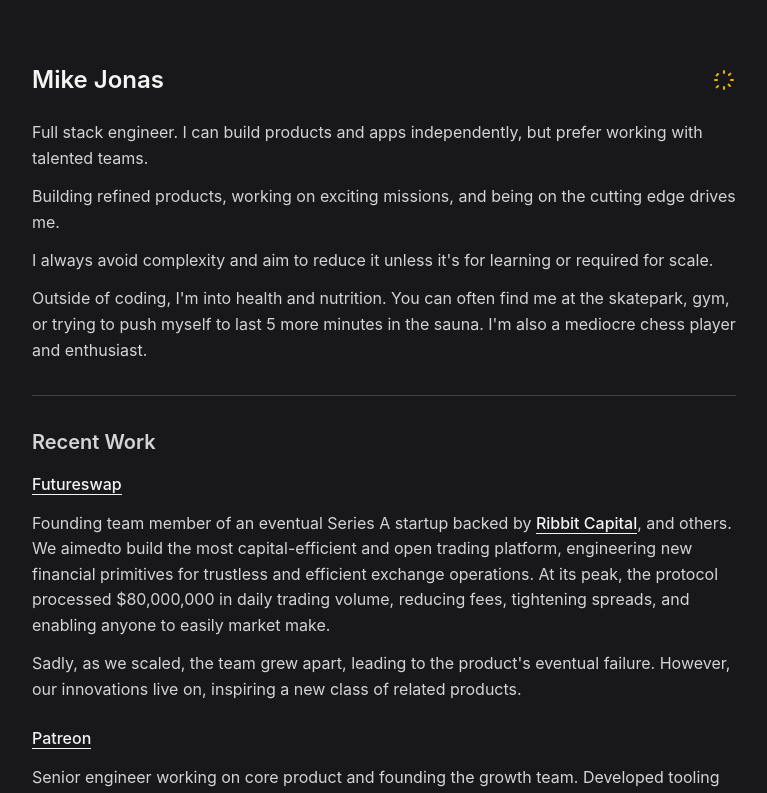
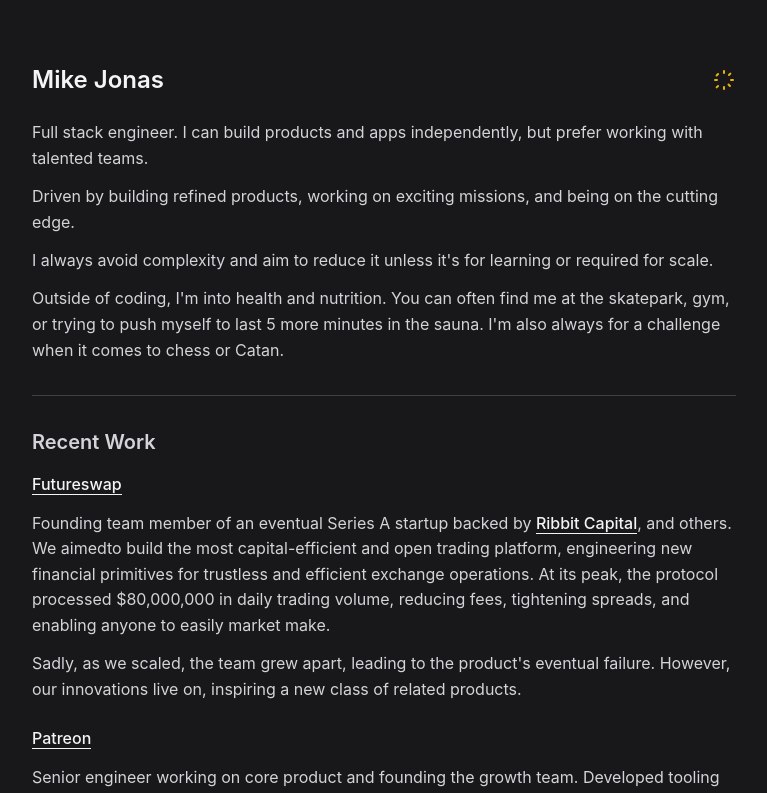
Before and after one commit to mikejonas/portfolio-site, a React (Vite) app: page / in a window 1280 px wide. Shown: the top 793 px of the page, without its empty margins (256-1023 px from the left). Built offline with nearby package versions, Linux system fonts and the light colour scheme.

Commit message:
Clean up

```diff
--- a/src/pages/Portfolio.tsx
+++ b/src/pages/Portfolio.tsx
@@ -1,7 +1,7 @@
 import React from "react";
 import StyledLink from "../components/StyledLink";
 import Footer from "../components/Footer";
-// ThemeToggle Component with proper typing
+
 interface ThemeToggleProps {
   darkMode: boolean;
   toggleDarkMode: () => void;
@@ -60,7 +60,7 @@
 
 const Portfolio: React.FC<PortfolioProps> = ({ darkMode, toggleDarkMode }) => {
   return (
-    <div className="max-w-3xl mx-auto pb-12 pt-16 px-4 sm:px-6 lg:px-8">
+    <div className="max-w-3xl mx-auto pb-8 pt-16 px-4 sm:px-6 lg:px-8">
       <div className="flex justify-between items-center mb-6">
         <h1 className="text-2xl font-semibold text-zinc-900 dark:text-zinc-100">
           Mike Jonas
@@ -75,8 +75,8 @@
             but prefer working with talented teams.
           </p>
           <p>
-            Building refined products, working on exciting missions, and being
-            on the cutting edge drives me.
+            Driven by building refined products, working on exciting missions,
+            and being on the cutting edge.
           </p>
           <p>
             I always avoid complexity and aim to reduce it unless it's for
@@ -85,8 +85,8 @@
           <p>
             Outside of coding, I'm into health and nutrition. You can often find
             me at the skatepark, gym, or trying to push myself to last 5 more
-            minutes in the sauna. I'm also a mediocre chess player and
-            enthusiast.
+            minutes in the sauna. I'm also always for a challenge when it comes
+            to chess or Catan.
           </p>
         </section>
 
```
